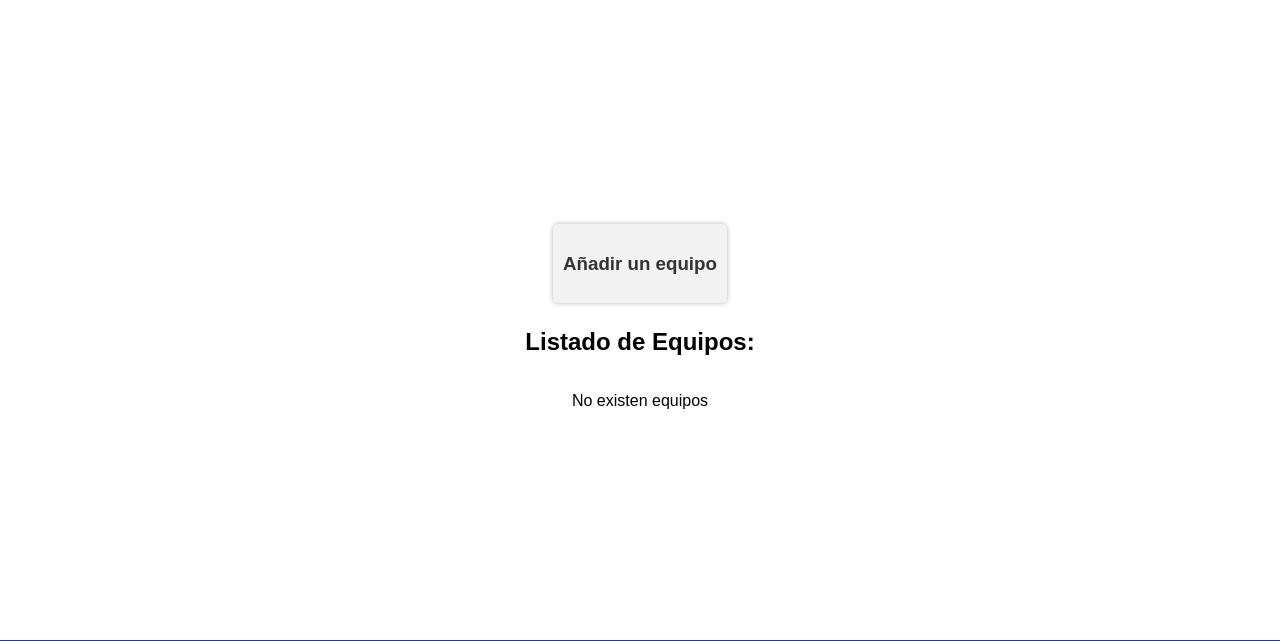
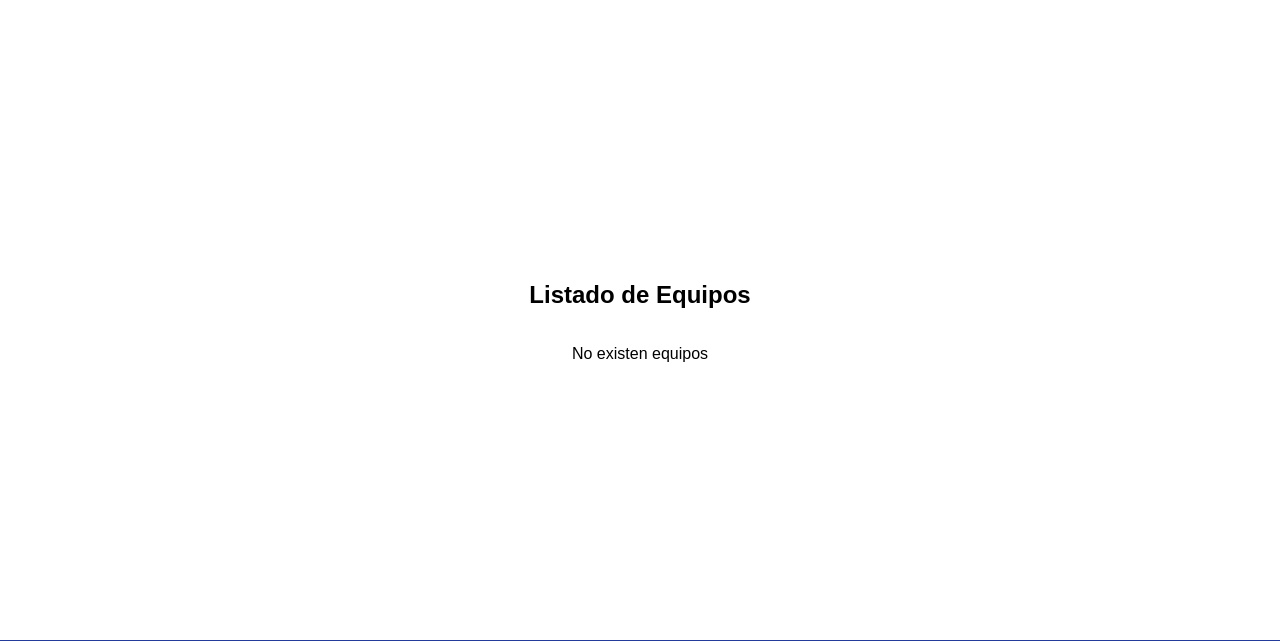
Before and after one commit to rdo164/IW_Equipo8, a Django app: page /appdeustutub/ in a window 1280 px wide. Shown: the part 80-721 px from the top of the page. Run offline with Django 4.2, Linux system fonts and the light colour scheme.

Commit message:
errores simples

```diff
--- a/D_Tubular/appdeustutub/templates/index.html
+++ b/D_Tubular/appdeustutub/templates/index.html
@@ -5,13 +5,7 @@
 
 {% block contenido %}
 <div id="content">
-
-    <ul>
-        <li><a href="{% url 'add_equipo' %}"><strong>
-                    <h3>Añadir un equipo</h3>
-                </strong></a></li>
-    </ul>
-    <h2>Listado de Equipos:</h2>
+    <h2>Listado de Equipos</h2>
     <ul>
         <!-- Comprobar si hay equipos -->
         {% if lista_equipos %}
```
Also changed, not shown: D_Tubular/db.sqlite3.
